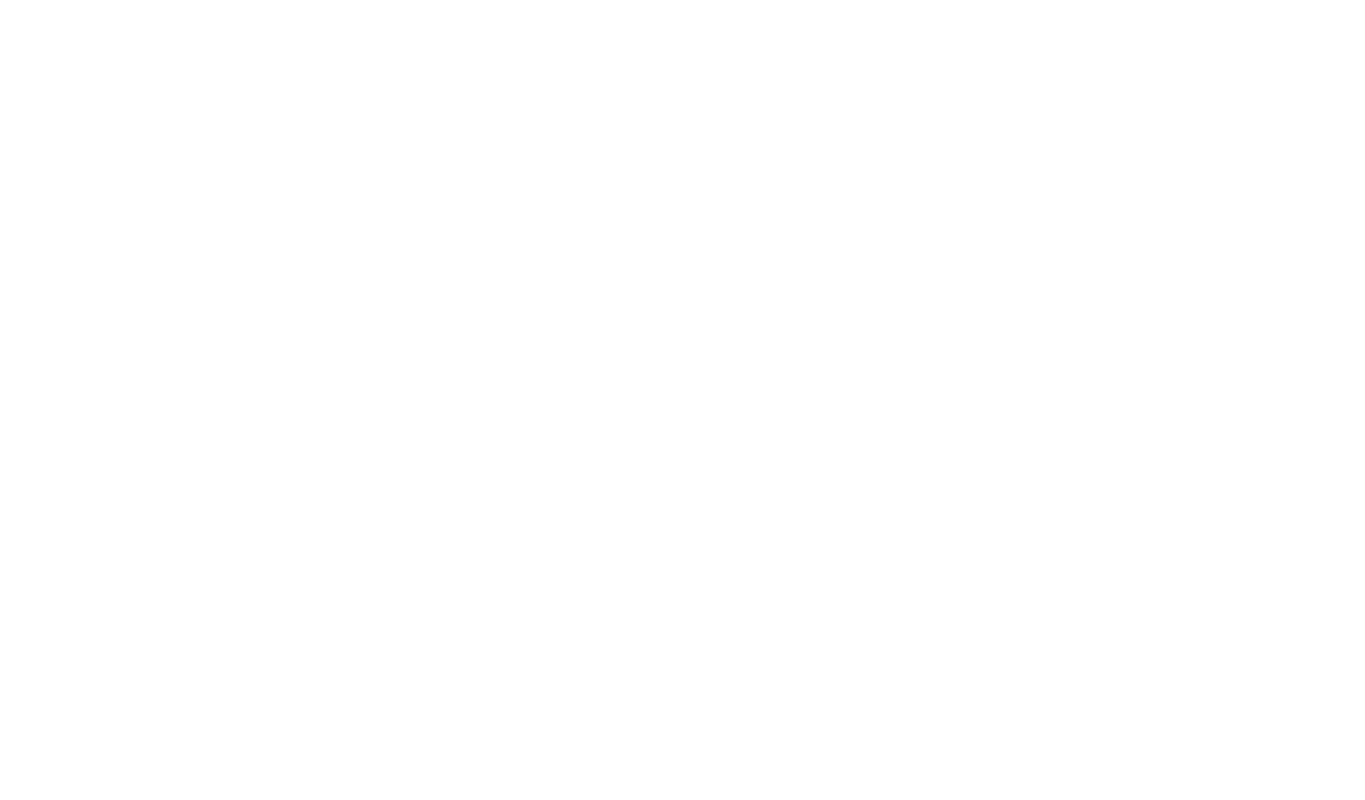
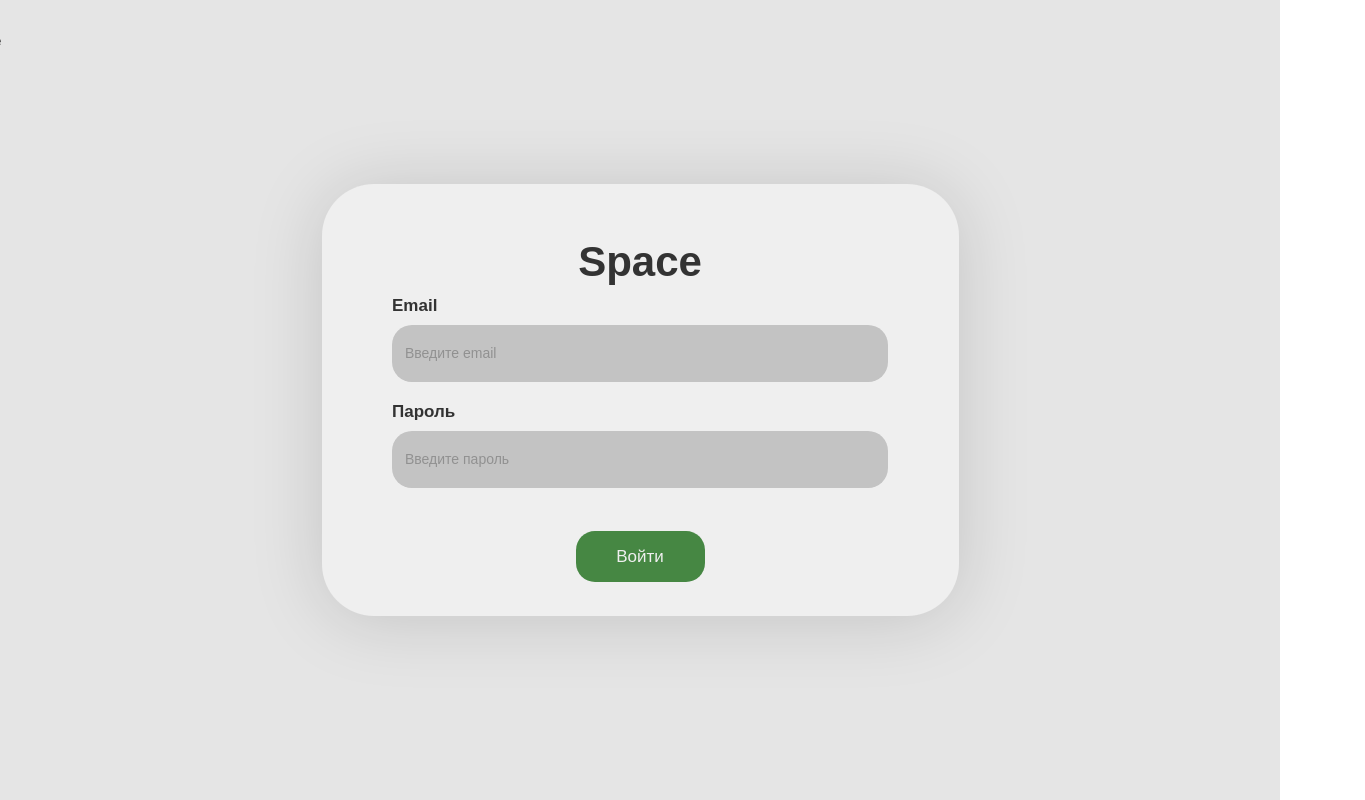
Before and after one commit to Efrosiniya24/Space_MusicService_Client, a React (Create React App) app: page /admin/auth in a window 1280 px wide. Before the commit this address had no page. Shown: the whole page, 1365 px wide, since content can reach past the window. Built offline with nearby package versions, Linux system fonts and the light colour scheme.

Commit message:
admin auth, fix display of the email field

```diff
--- a/src/App.js
+++ b/src/App.js
@@ -9,6 +9,7 @@ import OrgPage from "./pages/OrgPage/orgPage";
 import AuthUserVenues from "./pages/auth/venue/creatingVenue/AllUserVenue";
 import SignInVenue from "./pages/auth/venue/signIn";
 import PersonalProfileAuth from "./pages/auth/venue/creatingVenue/createVenue/personalProfileAuth";
+import AdminAuth from "./pages/auth/admin/adminAuth";
 
 function App() {
   return (
@@ -21,7 +22,11 @@ function App() {
         <Route path="/orgPage" element={<OrgPage />}></Route>
         <Route path="/venue/auth/venues" element={<AuthUserVenues />}></Route>
         <Route path="/venue/auth" element={<SignInVenue />}></Route>
-        <Route path="/venue/auth/personalProfile" element={<PersonalProfileAuth />}></Route>
+        <Route
+          path="/venue/auth/personalProfile"
+          element={<PersonalProfileAuth />}
+        ></Route>
+        <Route path="/admin/auth" element={<AdminAuth />}></Route>
       </Routes>
     </Router>
   );
--- /dev/null
+++ b/src/pages/auth/admin/adminAuth.js
@@ -0,0 +1,150 @@
+import React, { useState, useEffect } from "react";
+import { NavLink } from "react-router-dom";
+import { useNavigate, useLocation } from "react-router-dom";
+import style from "./adminAuth.module.css";
+import logo from "../../../icons/logo.png";
+import login from "../listener/login.module.css";
+
+const AdminAuth = () => {
+  const [errorMessage, setErrorMessage] = useState("");
+  const [successMessage, setSuccessMessage] = useState("");
+  const [highlightEmpty, setHighlightEmpty] = useState(false);
+  const [email, setEmail] = useState("");
+  const [password, setPassword] = useState("");
+  const navigate = useNavigate();
+  const location = useLocation();
+
+  const handleSubmit = async (event) => {
+    event.preventDefault();
+    setErrorMessage("");
+
+    if (!email.trim() || !password.trim()) {
+      setSuccessMessage("");
+      setErrorMessage("Не все поля заполнены");
+      setHighlightEmpty(true);
+
+      setTimeout(() => {
+        setHighlightEmpty(false);
+      }, 2000);
+      return;
+    }
+
+    setSuccessMessage("");
+
+    try {
+      const response = await fetch(
+        "http://localhost:8080/space/user/auth/signIn",
+        {
+          method: "POST",
+          headers: {
+            "Content-Type": "application/json",
+          },
+          body: JSON.stringify({ email, password }),
+        },
+      );
+
+      if (!response.ok) {
+        console.log("Server status:", response.status);
+        setSuccessMessage("");
+        if (response.status === 403) {
+          setErrorMessage(
+            "Ваш аккаунт деактивирован. Пожалуйста, свяжитесь с поддержкой.",
+          );
+        } else {
+          setErrorMessage("Неверный email или пароль");
+        }
+        return;
+      }
+
+      const data = await response.json();
+      console.log("Server Response:", data);
+
+      const { accessToken, userId, roles } = data;
+
+      localStorage.setItem("accessToken", accessToken);
+      localStorage.setItem("userId", String(userId));
+      localStorage.setItem("userRoles", JSON.stringify(roles || []));
+      console.log("ROLES:", roles);
+      const hasVenueAccess = roles?.some((r) => ["SYSTEM_ADMIN"].includes(r));
+
+      if (!hasVenueAccess) {
+        setSuccessMessage("");
+        setErrorMessage("Нет доступа");
+        return;
+      }
+
+      setSuccessMessage("Авторизация прошла успешно!");
+      setTimeout(() => {
+        setSuccessMessage("");
+        navigate("/");
+      }, 1800);
+    } catch (error) {
+      console.error("Ошибка при авторизации:", error);
+      setSuccessMessage("");
+      setErrorMessage("Произошла ошибка при авторизации");
+    }
+  };
+
+  useEffect(() => {
+    if (!errorMessage) return;
+
+    const timer = setTimeout(() => {
+      setErrorMessage("");
+    }, 2000);
+
+    return () => clearTimeout(timer);
+  }, [errorMessage]);
+
+  return (
+    <div className={style.mainLogin}>
+      {errorMessage && <div className={login.errorBanner}>{errorMessage}</div>}
+      {successMessage && (
+        <div className={login.successBanner}>{successMessage}</div>
+      )}
+
+      <div className={style.header}>
+        <div className={style.logo}>
+          <img src={logo} />
+          <p>Space</p>
+        </div>
+      </div>
+
+      <div className={style.form}>
+        <form className={style.formElements} onSubmit={handleSubmit}>
+          <h1>Space</h1>
+          <div className={login.inputSectionButton}>
+            <div className={login.input}>
+              <div className={login.inputSectoion}>
+                <p>Email</p>
+                <input
+                  type="email"
+                  name="email"
+                  placeholder="Введите email"
+                  value={email}
+                  className={highlightEmpty && !email ? login.inputError : ""}
+                  onChange={(e) => setEmail(e.target.value)}
+                />
+              </div>
+              <div className={login.inputSectoion}>
+                <p>Пароль</p>
+                <input
+                  type="password"
+                  name="password"
+                  placeholder="Введите пароль"
+                  value={password}
+                  className={
+                    highlightEmpty && !password ? login.inputError : ""
+                  }
+                  onChange={(e) => setPassword(e.target.value)}
+                />
+              </div>
+            </div>
+            <button type="submit">Войти</button>
+          </div>
+        </form>
+      </div>
+    </div>
+  );
+};
+
+export default AdminAuth;
--- /dev/null
+++ b/src/pages/auth/admin/adminAuth.module.css
@@ -0,0 +1,90 @@
+.mainLogin{
+    margin: 0px;
+    background-color: #E5E5E5;
+    height: 100vh;
+    display: flex;
+    align-items: center;
+    justify-content: center;
+}
+
+.main{
+    display: flex;
+    justify-content: space-between;
+    width: 1450px;
+}
+
+.logo{
+    display: flex;
+    gap: 3px;
+    align-items: center;
+}
+
+
+.logo img {
+    width: 42px;
+    height: 42px;
+}
+
+.logo p{
+    font-size: 14px;
+    font-weight: bold;
+    color: #333333;
+}
+
+.mainLogin {
+    margin: 0;
+    background-color: #E5E5E5;
+    height: 100vh;
+
+    display: flex;
+    align-items: center;
+    justify-content: center;
+
+    position: relative;
+}
+
+.header {
+    position: absolute;
+    top: 20px;
+    left: 50%;
+    transform: translateX(-50%);
+    width: 1450px;
+
+    display: flex;
+    justify-content: flex-start;
+}
+
+
+.form {
+    width: 637px;
+    height: 432px;
+    background-color: #EFEFEF;
+    border-radius: 52px;
+    box-shadow: 0px 4px 72px 0px #00000025;
+}
+
+.formElements{
+    display: flex;
+    gap: 10px;
+    align-items: center;
+    justify-content: center;
+    flex-direction: column;
+    margin-top: 54px;
+    margin-bottom: 54px;
+}
+
+.formElements h1{
+    font-size: 42px;
+    font-weight: bold;
+    color: #333333;
+}
+
+.formElements p{
+    font-weight: bold;
+    color: #333333;
+}
+
+.formElements button{
+     color: #EFEFEF;
+     width: 129px;
+}
--- a/src/pages/auth/listener/login.module.css
+++ b/src/pages/auth/listener/login.module.css
@@ -82,6 +82,22 @@
     outline: none;
 }
 
+.inputSectoion input:-webkit-autofill,
+.inputSectoion input:-webkit-autofill:hover,
+.inputSectoion input:-webkit-autofill:focus,
+.inputSectoion input:-webkit-autofill:active {
+    -webkit-text-fill-color: #000000;
+    caret-color: #000000;
+    box-shadow: 0 0 0 1000px #C3C3C3 inset;
+    -webkit-box-shadow: 0 0 0 1000px #C3C3C3 inset;
+    transition: background-color 99999s ease-out;
+}
+
+.inputSectoion input:-moz-autofill {
+    background-color: #C3C3C3 !important;
+    color: #000000 !important;
+}
+
 .narrowInputSection input{
     height: 45px;
 }
@@ -111,16 +127,6 @@
         background-color 0.22s ease; */
 }
 
-/* .inputSectionButton button:hover {
-    transform: translateY(-3px);
-    box-shadow: 11px 12px 41px 0px rgba(0, 0, 0, 0.32);
-}
-
-.inputSectionButton button:active {
-    transform: translateY(-1px);
-    box-shadow: 11px 12px 41px 0px rgba(0, 0, 0, 0.32);
-    transition-duration: 0.08s;
-} */
 .choice{
     display: flex;
     gap:7px;
```
